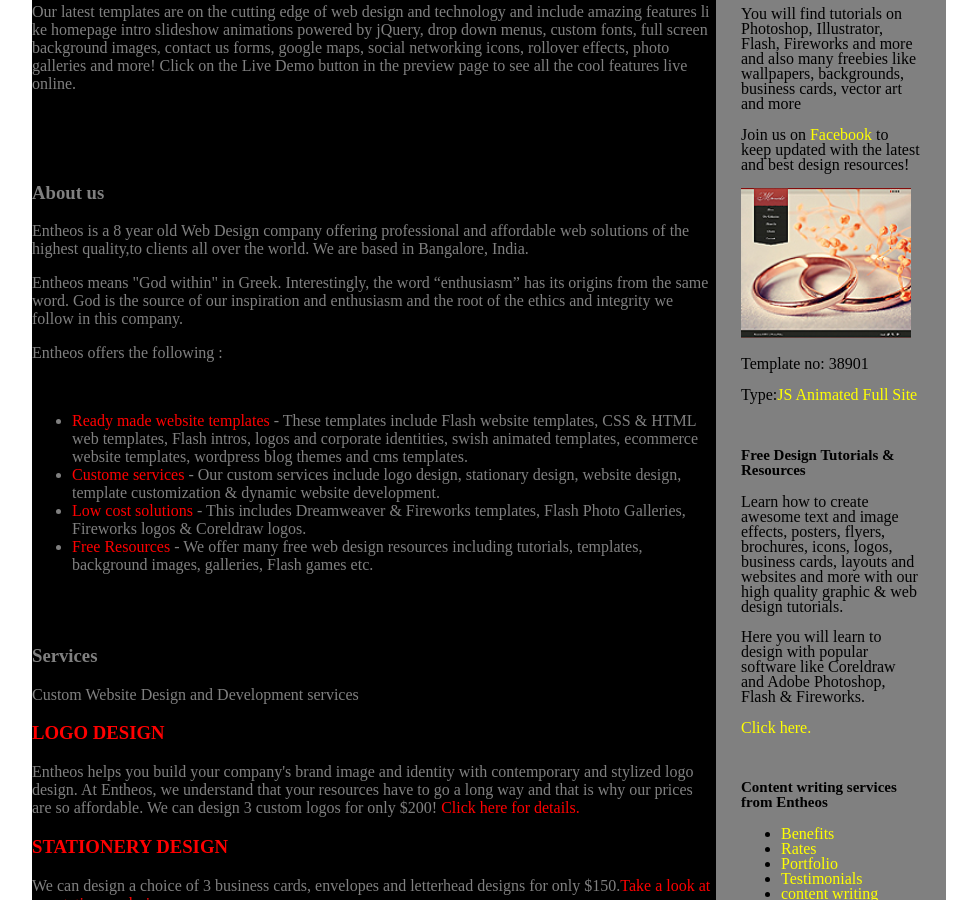
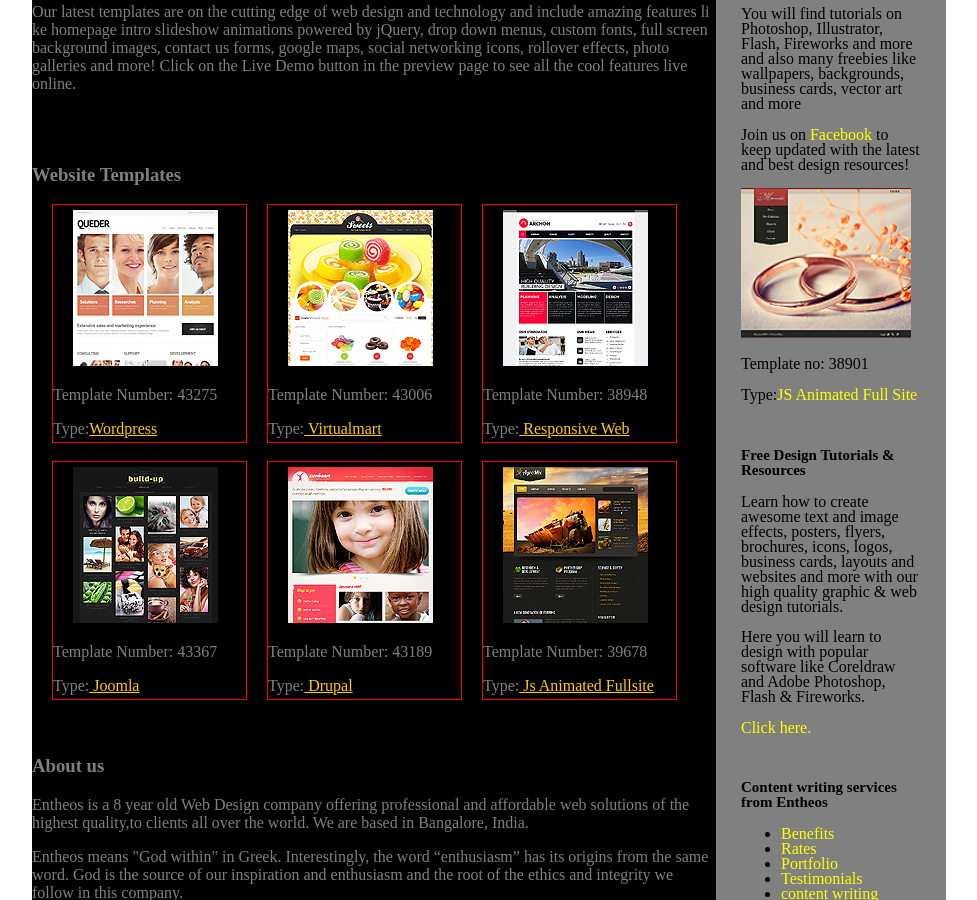
Before and after one commit to khusal1612/OSD, a plain HTML site: page html5/entheos.html in a window 1280 px wide. Shown: the part 418-1318 px from the top of the page, without its empty margins (151-1128 px from the left). Drawn offline with Linux system fonts and the light colour scheme.

Commit message:
Add files via upload

```diff
--- a/html5/entheos.html
+++ b/html5/entheos.html
@@ -82,10 +82,44 @@
  			<p style="color: grey">Our awesome templates include ressponsive web templates, HTML5, CSS   &amp; jQuery website templates, single page website templates, Flash   templates, ecommerce website templates, wordpress themes, Joomla   templates, Facebook templates and more! Our templates include the source   files so it can be customized completely.</p>
 			<p style="color: grey">Our latest templates are on the cutting edge of web design and technology and include amazing features li ke homepage intro slideshow animations powered by jQuery, drop down menus, custom fonts, full screen background images, contact us forms, google maps, social networking icons, rollover effects, photo galleries and more! Click on the Live Demo button in the preview page to see all the cool features live online.</p><br>
 
-
 			 </section>
-
-
+			-->Website Template3
+			<h3 style="color: grey">Website Templates</h3>
+			<div style="display: flex;">
+			<div class="template">
+		<img src="wordpress.jpg" alt="wordpress" class="img">
+		<p style="color: grey">Template Number: 43275</p>
+		<p style="color: grey">Type:<a href="" style="color: #FC0">Wordpress</a></p>
+	</div>
+		<div class="template">
+		<img src="virtualmart.jpg" alt="virtualmart" class="img">
+		<p style="color: grey">Template Number: 43006</p>
+		<p style="color: grey">Type:<a href="" style="color: #FC0"> Virtualmart</a></p>
+	</div>
+	<div class="template">
+		<img src="responsive.jpg" alt="responsive" class="img">
+		<p style="color: grey">Template Number: 38948</p>
+		<p style="color: grey">Type:<a href="" style="color: #FC0"> Responsive Web</a></p>
+	</div>
+</div>
+<br>
+	<div style="display: flex;">
+	<div class="template">
+		<img src="Joomla.jpg" alt="Joomla" class="img">
+		<p style="color: grey">Template Number: 43367</p>
+		<p style="color: grey">Type:<a href="" style="color: #FC0"> Joomla</a></p>
+	</div>
+	<div class="template">
+		<img src="drupal.jpg" alt="drupal" class="img">
+		<p style="color: grey">Template Number: 43189</p>
+		<p style="color: grey">Type:<a href="" style="color: #FC0"> Drupal</a></p>
+	</div>
+	<div class="template">
+		<img src="js.jpg" alt="js" class="img">
+		<p style="color: grey">Template Number: 39678</p>
+		<p style="color: grey">Type:<a href="" style="color: #FC0"> Js Animated Fullsite</a></p>
+	</div>
+</div>
  		<section id="About us">
  			<br>
  			<br>
@@ -139,7 +173,7 @@
  					<p style="padding-left: 17px">Age:&#160;&#160;&#160;&#160;<input type="text" name="age" placeholder="Age"></p>
  					<p>Gender:&#160;&#160;&#160;&#160;
  						<select name="gender" class="gender">
- 						<option value="male" class="gender">Male</option>
+  						<option value="male" class="gender">Male</option>
  						<option value="Female" class="gender">Female</option>
  						<option value="others" class="gender">Other</option>
  					</select>
--- a/html5/style.css
+++ b/html5/style.css
@@ -1,3 +1,4 @@
+
 a:hover{
 	color: red;
 }
@@ -45,3 +46,14 @@ text-decoration-line: none;
 	border-color: red;
 	text-align: center;
 }
+.template{
+	border: 1px solid;
+	border-color: red;
+	width: 193px;
+	height: 237px;
+	margin-left: 20px;
+}
+.img{
+	padding-left: 20px;
+	padding-top: 5px;
+}
```
Also changed, not shown: html5/drupal.jpg (added), html5/joomla.jpg (added), html5/js.jpg (added), html5/responsive.jpg (added), html5/virtualmart.jpg (added), html5/wordpress.jpg (added).
